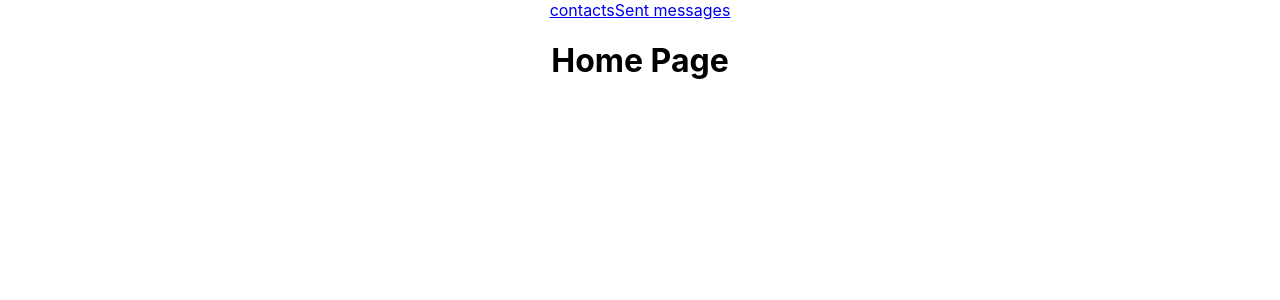
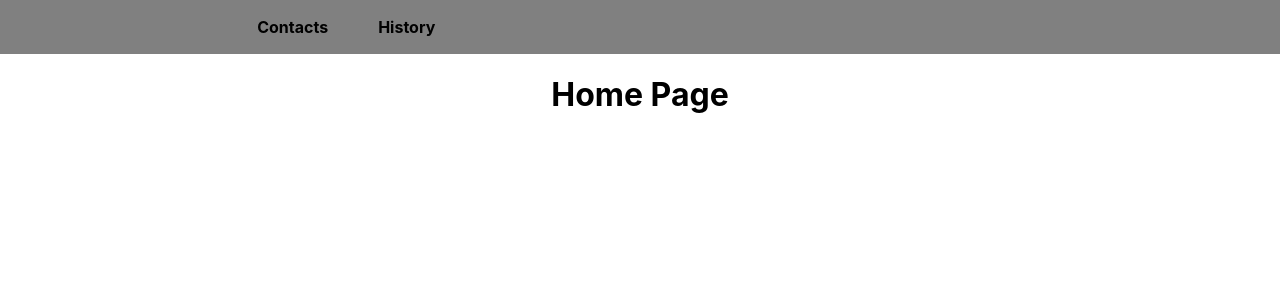
Before and after one commit to ShivCodeP/otp_sender_app, a React (Create React App) app in the folder client/: page / in a window 1280 px wide. Shown: the top 300 px of the page. Built offline with nearby package versions, Linux system fonts and the light colour scheme.

Commit message:
Home page,navbar and listing contact styling done

```diff
--- a/client/src/components/ListContact.jsx
+++ b/client/src/components/ListContact.jsx
@@ -3,15 +3,15 @@ import { Link } from "react-router-dom";
 
 const List = ({ contacts }) => {
   return (
-    <div>
+    <div style={{marginTop:"5%"}}>
       {contacts.users.map((e) => (
-        <div key={e.id}>
-          <Link
+        <div key={e.id} style={{border:"2px solid gray",width:"300px",height:"60px",margin:"auto",display:"flex",alignItems:"center",justifyContent:"center",borderRadius:"2px",gap:"10px"}}>
+          <Link style={{textDecoration:"none"}}
             to={`/info?contact=${e.contact_no}&first_name=${e.first_name}&last_name=${e.last_name}`}
           >
             <strong>{e.contact_no}</strong>
           </Link>
-          <button> Send </button>
+          <Link style={{textDecoration:"none"}} to={`/info?contact=${e.contact_no}&first_name=${e.first_name}&last_name=${e.last_name}`}> <button>Send</button> </Link>
         </div>
       ))}
     </div>
--- a/client/src/components/Navbar.jsx
+++ b/client/src/components/Navbar.jsx
@@ -3,9 +3,9 @@ import { Link } from "react-router-dom";
 
 const Navbar = () => {
   return (
-    <div>
-      <Link to="/list">contacts</Link>
-      <Link to="/history">Sent messages</Link>
+    <div style={{display:"flex",gap:"50px",border:"2px solid gray",height:"50px",justifyContent:"stretch",alignItems:"center",backgroundColor:"gray"}}>
+      <Link to="/list" style={{marginLeft:"20%",textDecoration:"none",color:"black",fontWeight:"bolder"}}>Contacts</Link>
+      <Link to="/history" style={{textDecoration:"none",color:"black",fontWeight:"bolder"}}>History</Link>
     </div>
   );
 };
--- a/client/src/components/SendHistory.jsx
+++ b/client/src/components/SendHistory.jsx
@@ -4,7 +4,7 @@ import { useEffect, useState } from "react";
 const History = () => {
   const [message, setMessage] = useState([]);
   useEffect(() => {
-    fetch("http://localhost:4000/message?password=shivshankar",{mode:"cors"})
+    fetch("https://otp-sender-api.herokuapp.com/message?password=shivshankar",{mode:"cors"})
       .then((res) => res.json())
       .then((res) => {
         console.log(res);
--- a/client/src/components/ShowContact.jsx
+++ b/client/src/components/ShowContact.jsx
@@ -12,7 +12,7 @@ const Show = () => {
   const contact = "+91" + searchParams.get("contact");
 
   const handleSubmit = () => {
-    fetch("http://localhost:4000/message", {
+    fetch("https://otp-sender-api.herokuapp.com/message", {
       method: "POST",
       body: JSON.stringify({
         message: text,
```
